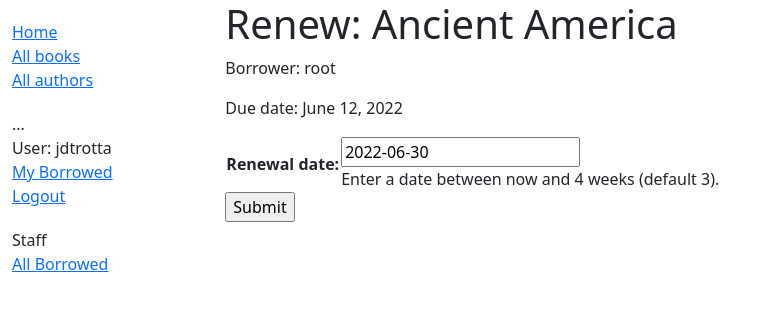
After one commit to justintrotta/django_local_library, a Django app: page /catalog/book/f93ccaf9-52c2-46e8-b976-179b13dea1a2/renew/ in a window 1280 px wide. The commit adds this page. Shown: the top 311 px of the page, without its empty margins (0-770 px from the left). Run offline with Django 4.2, Linux system fonts and the light colour scheme; a user stored in the database is signed in; data comes from the database, SQL or seed files in the repository.

Commit message:
part 9 complete

```diff
--- /dev/null
+++ b/locallibrary/catalog/forms.py
@@ -0,0 +1,23 @@
+import datetime
+
+from django import forms
+
+from django.core.exceptions import ValidationError
+from django.utils.translation import gettext_lazy as _
+
+class RenewBookForm(forms.Form):
+    renewal_date = forms.DateField(help_text="Enter a date between now and 4 weeks (default 3).")
+
+    def clean_renewal_date(self):
+        data = self.cleaned_data['renewal_date']
+
+        # Check if a date is not in the past.
+        if data < datetime.date.today():
+            raise ValidationError(_('Invalid date - renewal in past'))
+
+        # Check if a date is in the allowed range (+4 weeks from today).
+        if data > datetime.date.today() + datetime.timedelta(weeks=4):
+            raise ValidationError(_('Invalid date - renewal more than 4 weeks ahead'))
+
+        # Remember to always return the cleaned data.
+        return data
--- /dev/null
+++ b/locallibrary/catalog/templates/catalog/book_renew_librarian.html
@@ -0,0 +1,15 @@
+{% extends "base_generic.html" %}
+
+{% block content %}
+  <h1>Renew: {{ book_instance.book.title }}</h1>
+  <p>Borrower: {{ book_instance.borrower }}</p>
+  <p{% if book_instance.is_overdue %} class="text-danger"{% endif %}>Due date: {{ book_instance.due_back }}</p>
+
+  <form action="" method="post">
+    {% csrf_token %}
+    <table>
+    {{ form.as_table }}
+    </table>
+    <input type="submit" value="Submit">
+  </form>
+{% endblock %}
--- a/locallibrary/catalog/templates/catalog/bookinstance_list_borrowed_all.html
+++ b/locallibrary/catalog/templates/catalog/bookinstance_list_borrowed_all.html
@@ -8,7 +8,7 @@
 
       {% for bookinst in bookinstance_list %}
       <li class="{% if bookinst.is_overdue %}text-danger{% endif %}">
-        <a href="{% url 'book-detail' bookinst.book.pk %}">{{bookinst.book.title}}</a> ({{ bookinst.due_back }}) {% if user.is_staff %}- {{ bookinst.borrower }}{% endif %}
+        <a href="{% url 'book-detail' bookinst.book.pk %}">{{bookinst.book.title}}</a> ({{ bookinst.due_back }}) {% if user.is_staff %}- {{ bookinst.borrower }}{% if perms.catalog.can_mark_returned %}- <a href="{% url 'renew-book-librarian' bookinst.id %}">Renew</a>  {% endif %}{% endif %}
       </li>
       {% endfor %}
     </ul>
--- a/locallibrary/catalog/urls.py
+++ b/locallibrary/catalog/urls.py
@@ -10,4 +10,9 @@ urlpatterns = [
     path('author/<int:pk>', views.AuthorDetailView.as_view(), name='author-detail'),
     path('mybooks/', views.LoanedBooksByUserListView.as_view(), name='my-borrowed'),
     path('allbooks/', views.LoanedBooksLibrarianListView.as_view(), name='all-borrowed'),
+    path('book/<uuid:pk>/renew/', views.renew_book_librarian, name='renew-book-librarian'),
+    path('author/create/', views.AuthorCreate.as_view(), name='author-create'),
+    path('author/<int:pk>/update/', views.AuthorUpdate.as_view(), name='author-update'),
+    path('author/<int:pk>/delete/', views.AuthorDelete.as_view(), name='author-delete'),
+    path('book/create', views.BookCreate.as_view(), name='book-create'),
 ]
--- a/locallibrary/catalog/views.py
+++ b/locallibrary/catalog/views.py
@@ -1,8 +1,21 @@
+import datetime
+
 from django.shortcuts import render
 from django.views import generic
-from .models import Book, Author, BookInstance, Genre
 from django.contrib.auth.mixins import LoginRequiredMixin
 from django.contrib.auth.mixins import PermissionRequiredMixin
+from django.contrib.auth.decorators import login_required, permission_required
+from django.shortcuts import get_object_or_404
+from django.http import HttpResponseRedirect
+from django.urls import reverse
+from django.views.generic.edit import CreateView, UpdateView, DeleteView
+from django.urls import reverse_lazy
+
+from catalog.models import Author
+from catalog.forms import RenewBookForm
+
+from .models import Book, Author, BookInstance, Genre
+
 
 
 
@@ -71,3 +84,55 @@ class LoanedBooksLibrarianListView(PermissionRequiredMixin, generic.ListView):
 
     def get_queryset(self):
         return BookInstance.objects.filter(status__exact='o').order_by('due_back')
+
+
+@login_required
+@permission_required('catalog.can_mark_returned', raise_exception=True)
+def renew_book_librarian(request, pk):
+    """View function for renewing a specific BookInstance by librarian."""
+    book_instance = get_object_or_404(BookInstance, pk=pk)
+
+    # If this is a POST request then process the Form data
+    if request.method == 'POST':
+
+        # Create a form instance and populate it with data from the request (binding):
+        form = RenewBookForm(request.POST)
+
+        # Check if the form is valid:
+        if form.is_valid():
+            # process the data in form.cleaned_data as required (here we just write it to the model due_back field)
+            book_instance.due_back = form.cleaned_data['renewal_date']
+            book_instance.save()
+
+            # redirect to a new URL:
+            return HttpResponseRedirect(reverse('all-borrowed') )
+
+    # If this is a GET (or any other method) create the default form.
+    else:
+        proposed_renewal_date = datetime.date.today() + datetime.timedelta(weeks=3)
+        form = RenewBookForm(initial={'renewal_date': proposed_renewal_date})
+
+    context = {
+        'form': form,
+        'book_instance': book_instance,
+    }
+
+    return render(request, 'catalog/book_renew_librarian.html', context)
+
+class AuthorCreate(CreateView):
+    model = Author
+    fields = ['first_name', 'last_name', 'date_of_birth', 'date_of_death']
+    initial = {'date_of_death': '11/06/2020'}
+
+class AuthorUpdate(UpdateView):
+    model = Author
+    fields = '__all__' # Not recommended (potential security issue if more fields added)
+
+class AuthorDelete(DeleteView):
+    model = Author
+    success_url = reverse_lazy('authors')
+
+class BookCreate(CreateView):
+    model = Book
+    fields = ['title', 'author', 'summary', 'isbn', 'genre']
+    permission_required = 'catalog.can_mark_returned'
```
Also changed, not shown: locallibrary/catalog/templates/catalog/author_confirm_delete.html (added, +14 -0 lines), locallibrary/catalog/templates/catalog/author_form.html (added, +11 -0 lines), locallibrary/catalog/templates/catalog/book_form.html (added, +13 -0 lines).
